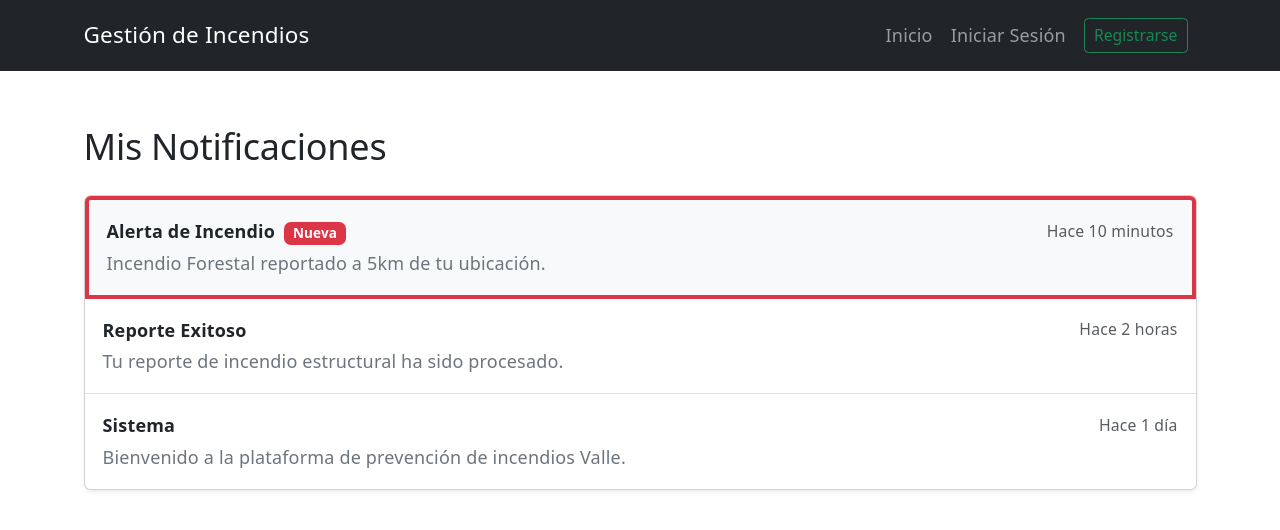
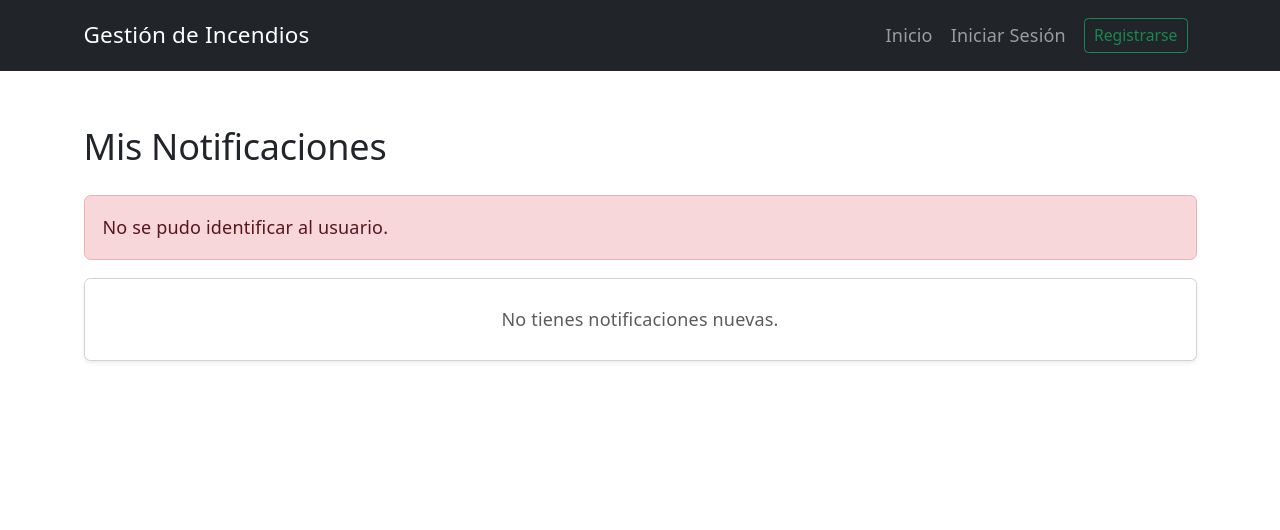
Before and after one commit to barc05/front, a React (Vite) app: page /notificaciones in a window 1280 px wide. Shown: the top 530 px of the page. Built offline with nearby package versions, Linux system fonts and the light colour scheme.

Commit message:
peticiones a la api

```diff
--- a/src/pages/Notificaciones.jsx
+++ b/src/pages/Notificaciones.jsx
@@ -1,3 +1,4 @@
+// src/pages/Notificaciones.jsx
 import React, { useState, useEffect } from 'react';
 import { Container, Card, ListGroup, Badge, Spinner, Alert } from 'react-bootstrap';
 
@@ -7,22 +8,28 @@ const Notificaciones = () => {
     const [error, setError] = useState(null);
 
     useEffect(() => {
+        const obtenerNotificaciones = async () => {
+            // Obtenemos el correo del usuario logueado desde el localStorage
+            const correo = localStorage.getItem('correo');
 
-        const obtenerNotificaciones = async () => {
+            if (!correo) {
+                setError("No se pudo identificar al usuario.");
+                setCargando(false);
+                return;
+            }
+
             try {
+                // LLAMADA REAL A TU MICROSERVICIO
+                const response = await fetch(`https://ms-notificaciones-api.onrender.com/api/notificaciones/mis-alertas/${correo}`);
 
-                setTimeout(() => {
-                    const datosSimulados = [
-                        { id: 1, tipo: "Alerta de Incendio", mensaje: "Incendio Forestal reportado a 5km de tu ubicación.", fecha: "Hace 10 minutos", estado: "NO_LEIDO" },
-                        { id: 2, tipo: "Reporte Exitoso", mensaje: "Tu reporte de incendio estructural ha sido procesado.", fecha: "Hace 2 horas", estado: "LEIDO" },
-                        { id: 3, tipo: "Sistema", mensaje: "Bienvenido a la plataforma de prevención de incendios Valle.", fecha: "Hace 1 día", estado: "LEIDO" }
-                    ];
-                    setNotificaciones(datosSimulados);
-                    setCargando(false);
-                }, 1000);
+                if (!response.ok) throw new Error("Error al obtener alertas");
 
+                const datos = await response.json();
+                setNotificaciones(datos);
             } catch (err) {
-                setError("No se pudieron cargar las notificaciones.");
+                setError("No se pudieron cargar las notificaciones. Intenta más tarde.");
+                console.error(err);
+            } finally {
                 setCargando(false);
             }
         };
@@ -52,14 +59,16 @@ const Notificaciones = () => {
                             notificaciones.map((noti) => (
                                 <ListGroup.Item
                                     key={noti.id}
-                                    className={`p-3 ${noti.estado === 'NO_LEIDO' ? 'bg-light border-start border-danger border-4' : ''}`}
+                                    className={`p-3 ${!noti.leido ? 'bg-light border-start border-danger border-4' : ''}`}
                                 >
                                     <div className="d-flex justify-content-between align-items-center">
                                         <div className="fw-bold">
-                                            {noti.tipo}
-                                            {noti.estado === 'NO_LEIDO' && <Badge bg="danger" className="ms-2">Nueva</Badge>}
+                                            Alerta de Incendio
+                                            {!noti.leido && <Badge bg="danger" className="ms-2">Nueva</Badge>}
                                         </div>
-                                        <small className="text-muted">{noti.fecha}</small>
+                                        <small className="text-muted">
+                                            {new Date(noti.createdAt).toLocaleDateString()}
+                                        </small>
                                     </div>
                                     <p className="mb-0 mt-1 text-secondary">{noti.mensaje}</p>
                                 </ListGroup.Item>
```
